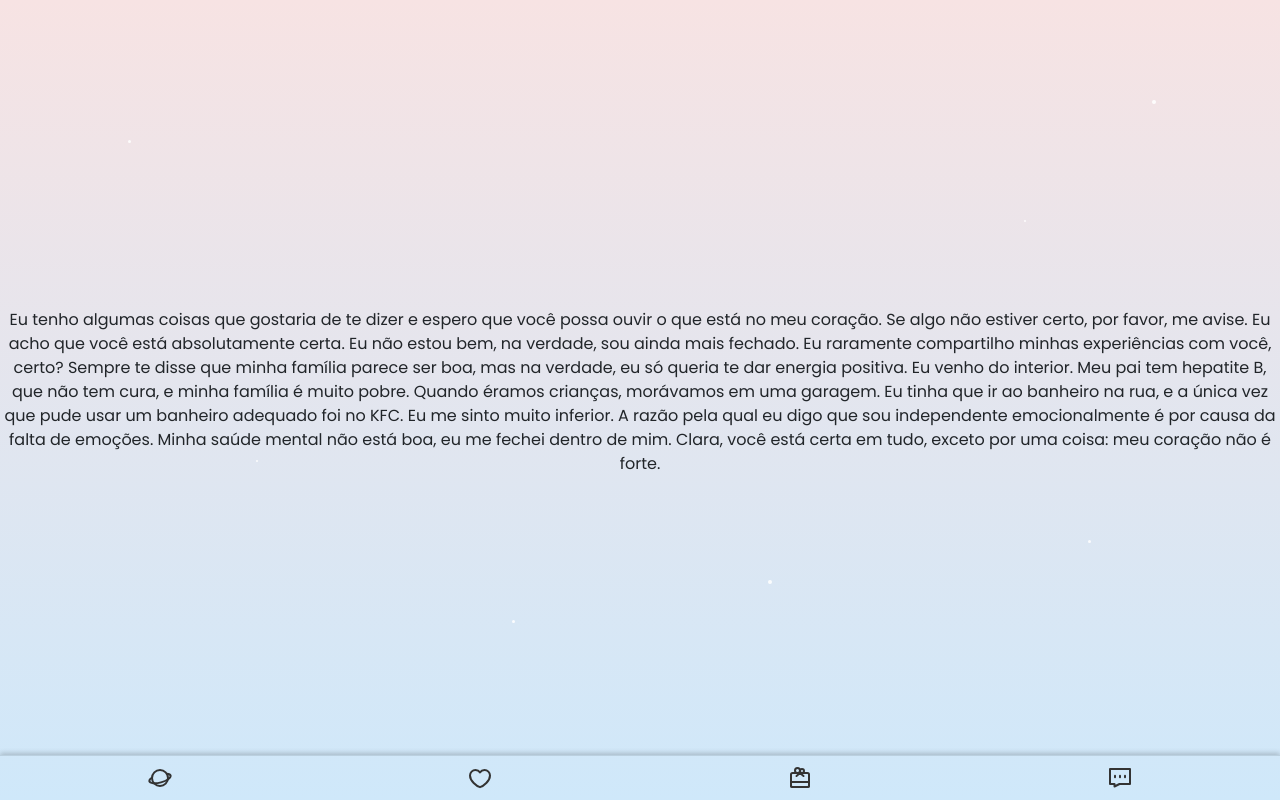
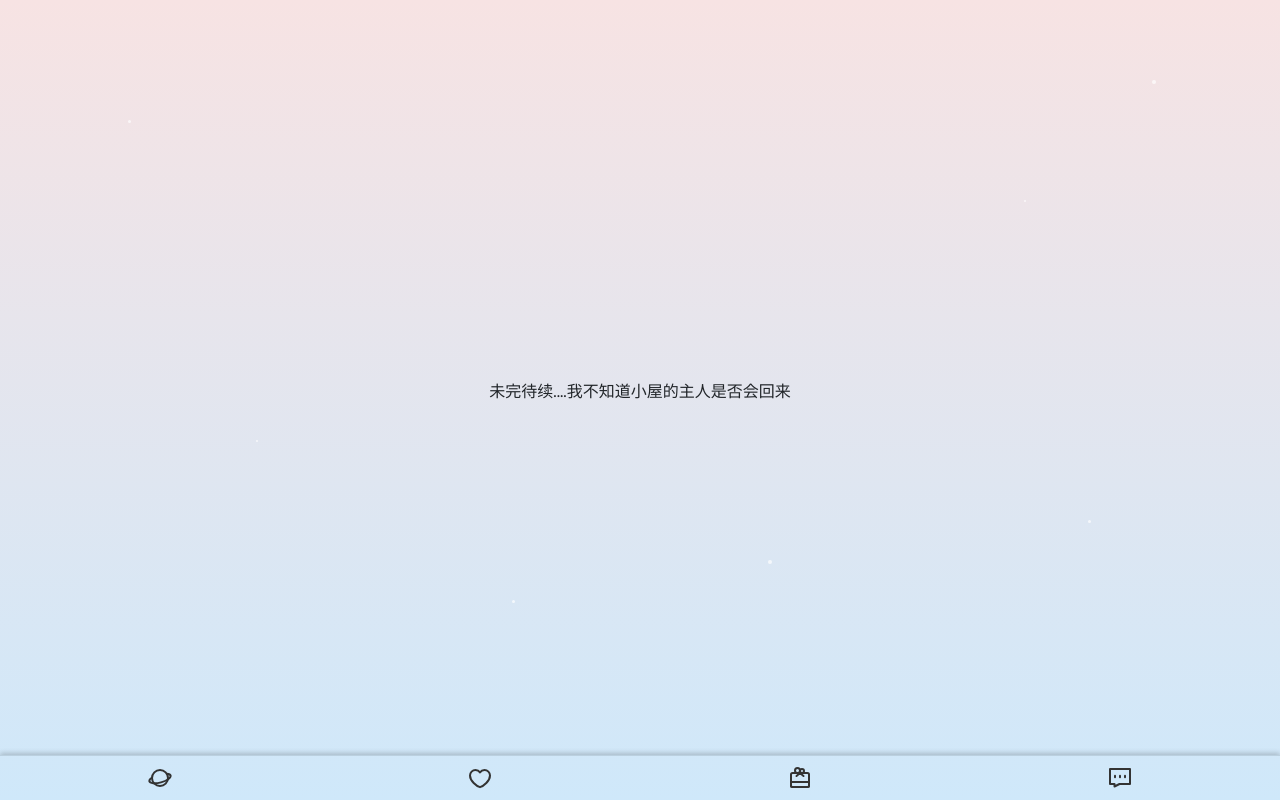
Before and after one commit to yangjun1453/vampire, a Vue app: page /#/page1 in a window 1280 px wide. Built offline with nearby package versions, Linux system fonts and the light colour scheme.

Commit message:
Update Page1.vue
update

```diff
--- a/src/pages/Page1.vue
+++ b/src/pages/Page1.vue
@@ -10,7 +10,7 @@
 <script setup name="Page1" >
 import { ref } from 'vue';
 const encouragementMessages = [
-  'Eu tenho algumas coisas que gostaria de te dizer e espero que você possa ouvir o que está no meu coração. Se algo não estiver certo, por favor, me avise. Eu acho que você está absolutamente certa. Eu não estou bem, na verdade, sou ainda mais fechado. Eu raramente compartilho minhas experiências com você, certo? Sempre te disse que minha família parece ser boa, mas na verdade, eu só queria te dar energia positiva. Eu venho do interior. Meu pai tem hepatite B, que não tem cura, e minha família é muito pobre. Quando éramos crianças, morávamos em uma garagem. Eu tinha que ir ao banheiro na rua, e a única vez que pude usar um banheiro adequado foi no KFC. Eu me sinto muito inferior. A razão pela qual eu digo que sou independente emocionalmente é por causa da falta de emoções. Minha saúde mental não está boa, eu me fechei dentro de mim. Clara, você está certa em tudo, exceto por uma coisa: meu coração não é forte. '
+  '未完待续....我不知道小屋的主人是否会回来 '
 ];
 
 const randomIndex = Math.floor(Math.random() * encouragementMessages.length);
```
